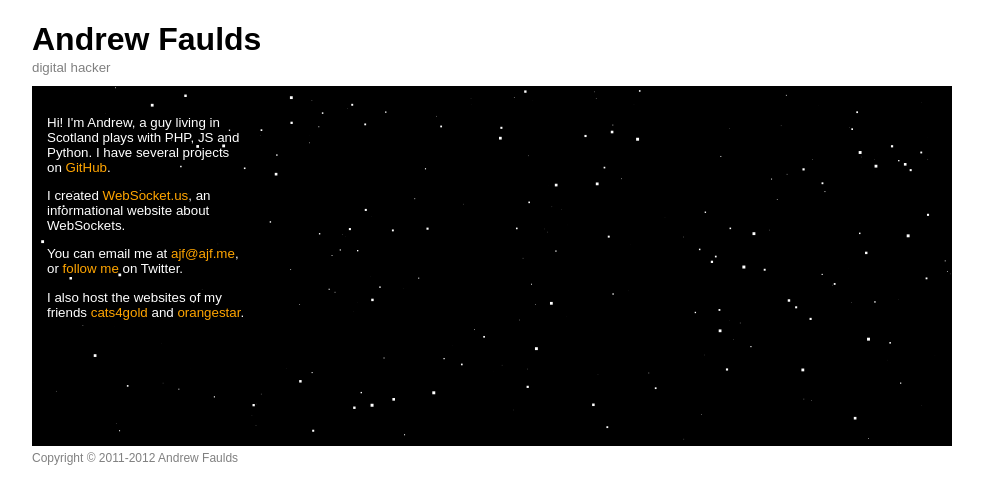
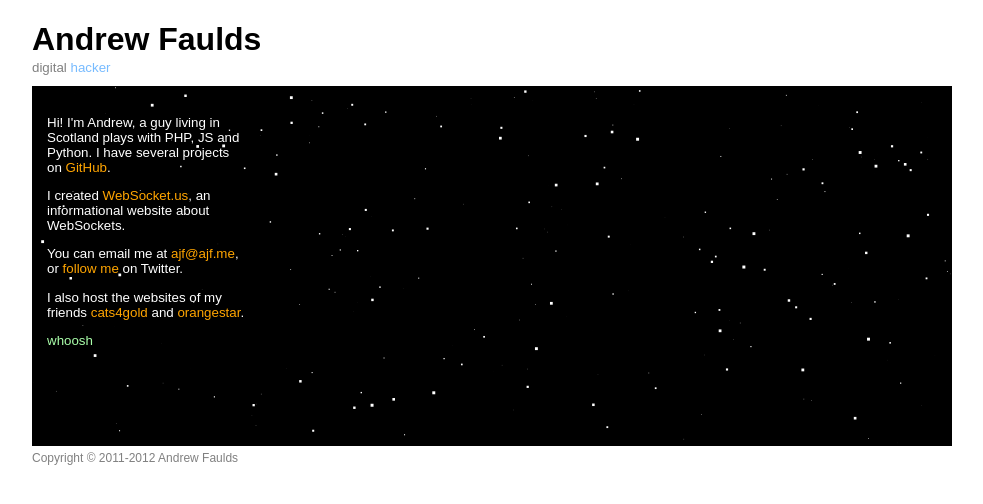
Before and after one commit to digideskio/ajf.me, a PHP site: page / in a window 1280 px wide. Shown: the top 504 px of the page, without its empty margins (148-1131 px from the left). Run offline with PHP 8.4, Linux system fonts and the light colour scheme.

Commit message:
whoosh, hackers!

```diff
--- a/htdocs/index.html
+++ b/htdocs/index.html
@@ -9,7 +9,7 @@
 <div id=wrapper>
     <header>
         <h1>Andrew Faulds</h1>
-        <span id=tagline>digital hacker</span>
+        <span id=tagline>digital <a href="http://en.wikipedia.org/wiki/Hacker_(programmer_subculture)">hacker</a></span>
     </header>
     <article>
         <div id=stars-superimpose>
@@ -17,6 +17,7 @@
             <p>I created <a href="http://websocket.us/">WebSocket.us</a>, an informational website about WebSockets.
             <p>You can email me at <a href="mailto:ajf@ajf.me">ajf@ajf.me</a>, or <a href="https://twitter.com/TazeTSchnitzel">follow me</a> on Twitter.
             <p>I also host the websites of my friends <a href="http://cats4gold.net">cats4gold</a> and <a href="http://orangestar.ajf.me">orangestar</a>.
+            <p><a href=# id=whoosh>whoosh</a>
         </div>
         <canvas id=stars width=720 height=360><img src=stars-placeholder.png alt="Flying stars"></canvas>
     </article>
--- a/htdocs/stars.js
+++ b/htdocs/stars.js
@@ -52,6 +52,23 @@
             canvas.style.width = document.getElementById('wrapper').style.width = '320px';
         }
 
+        document.getElementById('whoosh').onclick = function () {
+            canvas.width /= 8;
+            this.temp = this.onclick;
+            this.onclick = this.onclick2;
+            this.onclick2 = this.temp;
+            delete this.temp;
+            return false;
+        };
+        document.getElementById('whoosh').onclick2 = function () {
+            canvas.width *= 8;
+            this.temp = this.onclick;
+            this.onclick = this.onclick2;
+            this.onclick2 = this.temp;
+            delete this.temp;
+            return false;
+        };
+
         stars = [];
 
         render = function render() {
--- a/htdocs/style.css
+++ b/htdocs/style.css
@@ -13,9 +13,16 @@ header {
 header h1 {
     margin-bottom: 0px;
 }
-header #tagline {
+#tagline {
     font-size: 10pt;
     color: gray;
+}
+#tagline a {
+    color: #7bf;
+    text-decoration: none;
+}
+#tagline a:hover {
+    text-decoration: underline;
 }
 
 article {
@@ -44,6 +51,9 @@ article {
 #stars-superimpose a:hover {
     text-decoration: underline;
 }
+a#whoosh {
+    color: #afa;
+}
 
 footer {
     font-size: 9pt;
```
